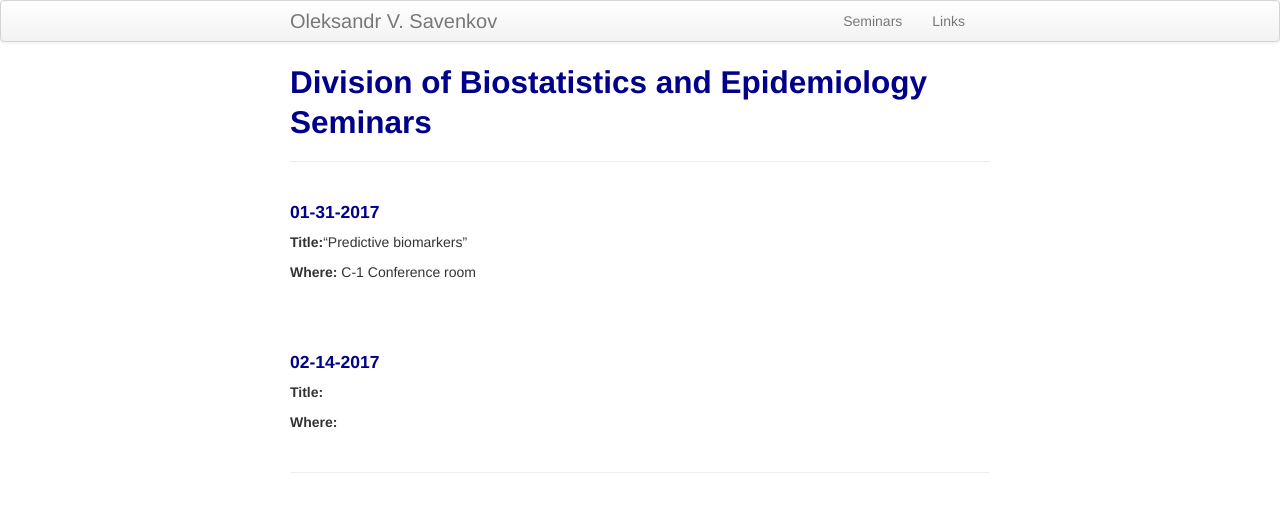
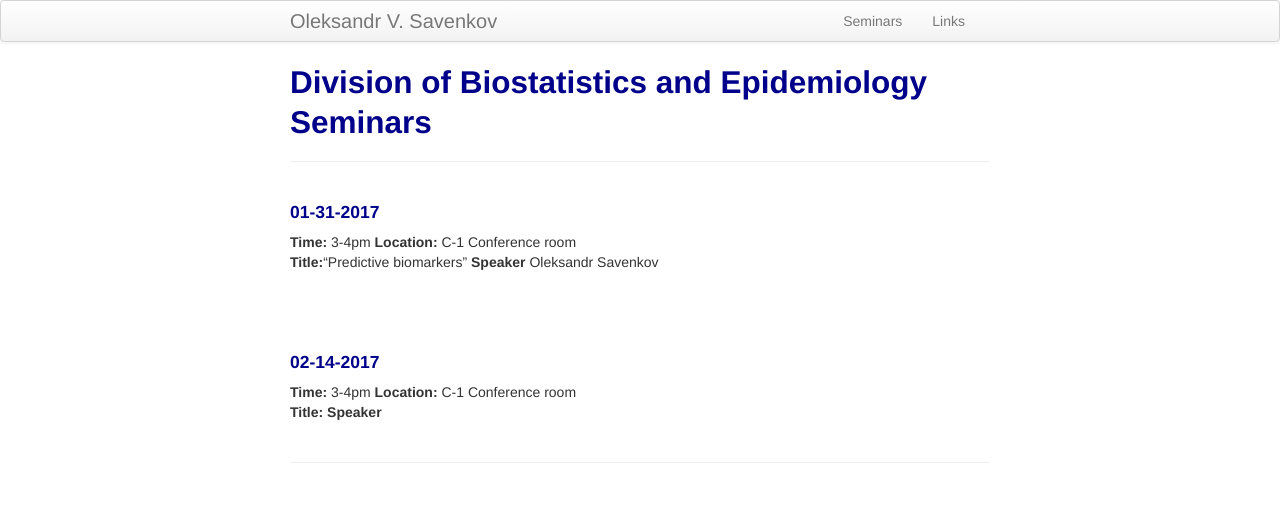
Before and after one commit to ovsavenkov/ovsavenkov.github.io, a Jekyll site: the page built from seminars.md, in a window 1280 px wide. Shown: the top 512 px of the page. Built offline with Jekyll 4.4.1, drawn with Linux system fonts in a browser that asks for light colours.

Commit message:
updated seminar info

```diff
--- a/seminars.md
+++ b/seminars.md
@@ -4,16 +4,17 @@ title: Division of Biostatistics and Epidemiology Seminars
 description: Division of Biostatistics and Epidemiology Seminars
 ---
 #### 01-31-2017
+**Time:** 3-4pm
+**Location:** C-1 Conference room
+**Title:**"Predictive biomarkers"
+**Speaker** Oleksandr Savenkov
 
-**Title:**"Predictive biomarkers"
-
-**Where:** C-1 Conference room
 <br>
 <br>
 <br>
 
 #### 02-14-2017
-
+**Time:** 3-4pm
+**Location:** C-1 Conference room
 **Title:**
-
-**Where:**
+**Speaker**
```
